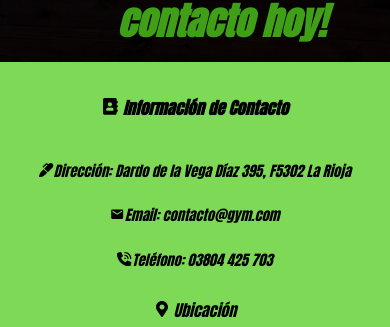
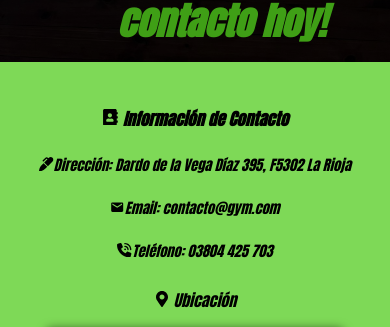
Before and after one commit to AkumaxDDD/portfolio, a React (Vite) app: page / in a window 390 px wide. Shown: the part 2892-3219 px from the top of the page. Built offline with nearby package versions, Linux system fonts and the light colour scheme; no server answers.

Commit message:
responsive contact

```diff
--- a/src/components/Contacto/Contacto.css
+++ b/src/components/Contacto/Contacto.css
@@ -137,6 +137,7 @@
 
   .contact-info {
       font-size: 0.9rem;
+      line-height: 0;
   }
 
   .footer {
```
